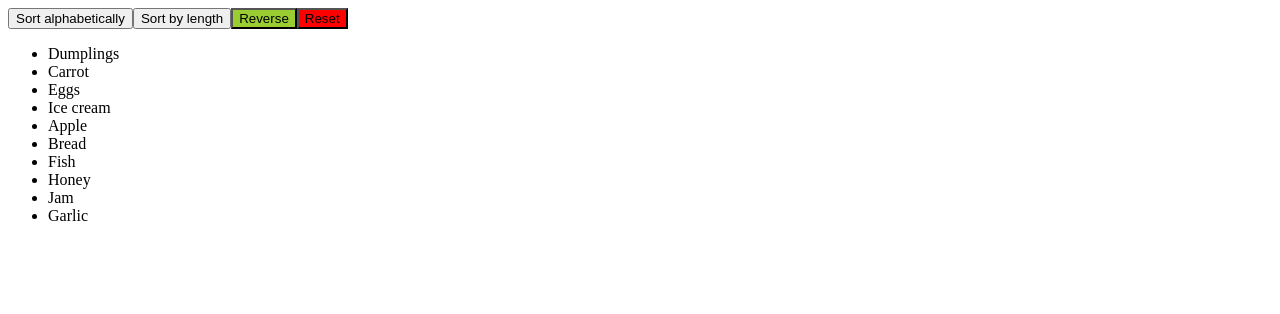
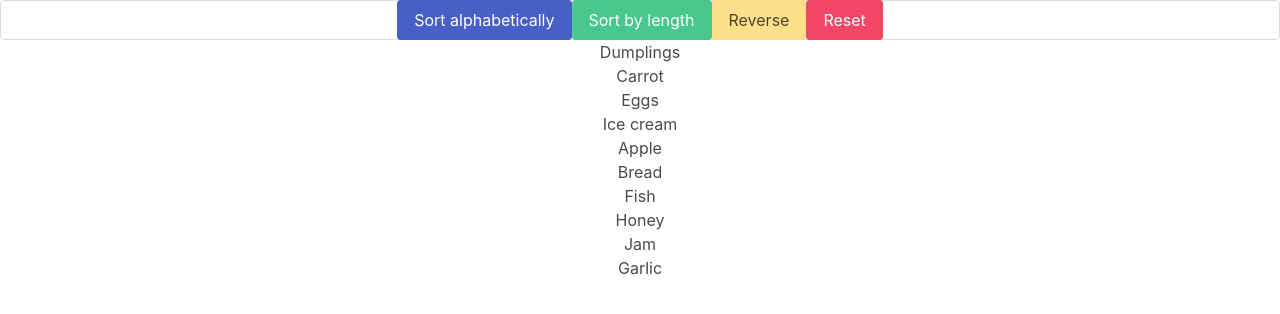
Before and after one commit to mate-academy/react_list-of-goods, a React (Create React App) app: page / in a window 1280 px wide. Both pictures are taken after a click on the button "Start". Shown: the top 314 px of the page. Built offline with nearby package versions, Linux system fonts and the light colour scheme.

Commit message:
Final solution

```diff
--- a/src/App.css
+++ b/src/App.css
@@ -1,11 +1 @@
-.button-start {
-  background-color: blueviolet;
-}
-
-.button-reverse {
-  background-color: yellowgreen;
-}
-
-.button-reset {
-  background-color: red;
-}
+@import "https://cdn.jsdelivr.net/npm/bulma@0.9.4/css/bulma.min.css";
--- a/src/App.tsx
+++ b/src/App.tsx
@@ -98,13 +98,13 @@ export class App extends Component<{}, State> {
     const goods = getReorderedGoods(goodsFromServer, sortType, isReversed);
 
     return (
-      <div className="App">
+      <div className="App  has-text-centered">
 
         {isStarted
         && (
           <button
             type="button"
-            className="button-start"
+            className="button is-success "
             onClick={() => {
               this.start();
             }}
@@ -116,10 +116,10 @@ export class App extends Component<{}, State> {
         {!isStarted
           && (
             <>
-              <div className="button">
+              <div className="button  level-item ">
                 <button
                   type="button"
-                  className="button"
+                  className="button is-link"
                   onClick={() => {
                     this.sortAlpabet();
                   }}
@@ -129,7 +129,7 @@ export class App extends Component<{}, State> {
 
                 <button
                   type="button"
-                  className="button"
+                  className="button is-success"
                   onClick={() => {
                     this.sortLength();
                   }}
@@ -139,7 +139,7 @@ export class App extends Component<{}, State> {
 
                 <button
                   type="button"
-                  className="button-reverse"
+                  className="button is-warning"
                   onClick={() => {
                     this.reverse();
                   }}
@@ -149,7 +149,7 @@ export class App extends Component<{}, State> {
 
                 <button
                   type="button"
-                  className="button-reset"
+                  className="button is-danger"
                   onClick={() => {
                     this.reset();
                   }}
@@ -162,7 +162,7 @@ export class App extends Component<{}, State> {
                 {goods.map(good => (
                   <li
                     key={good}
-                    className="Goods__item"
+                    className="Goods__item has-text-centered "
                   >
                     {good}
 
```
